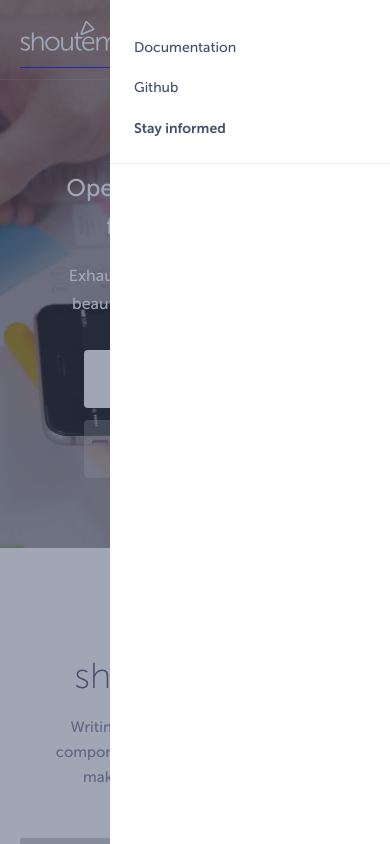
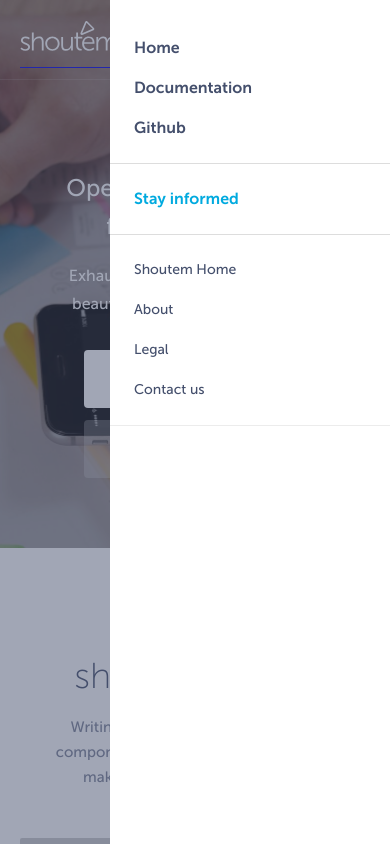
Before and after one commit to shoutem/ui, a plain HTML site: page index.html in a window 390 px wide. Both pictures are taken after a click on the link "Menu". Shown: the top 844 px of the page. Drawn offline with Linux system fonts and the light colour scheme.

Commit message:
Update mobile nav per design review

```diff
--- a/index.html
+++ b/index.html
@@ -28,11 +28,19 @@
 					<a href="#navigation" class="menu-toggle" aria-controls="primary-menu" aria-expanded="false">Menu</a href="#navigation">
 
 					<div class="navigation" id="navigation">
-						<ul class="menu nav-menu primary-menu">
+						<ul class ="menu nav-menu primary-menu">
+
 							<li class="close-navigation"><a href="#">Close</a></li>
+							<li><a href="http://shoutem.github.io/ui">Home</a></li>
 							<li><a href="http://shoutem.github.io/docs/ui-toolkit/introduction">Documentation</a></li>
 							<li><a href="https://github.com/shoutem/ui">Github</a></li>
-							<li><a href="#signup" class="button-signup">Stay informed</a></li>
+
+							<li class="menu-button-signup"><a href="#signup" class="button-signup">Stay informed</a></li>
+
+							<li class="sidelink"><a href="http://www.shoutem.com">Shoutem Home</a></li>
+							<li class="sidelink"><a href="http://www.shoutem.com/about">About</a></li>
+							<li class="sidelink"><a href="http://www.shoutem.com/legal">Legal</a></li>
+							<li class="sidelink"><a href="http://www.shoutem.com/contact">Contact us</a></li>
 						</ul>
 					</div>
 				</div>
--- a/style.css
+++ b/style.css
@@ -422,9 +422,17 @@
 }
 
 @media (max-width: 639px) {
+
+	.menu .menu-button-signup {
+		padding: 15px 0;
+		border-top: 1px solid #DDD;
+		border-bottom: 1px solid #DDD;
+		margin: 15px 0 !important;
+	}
 	.menu .button-signup {
 		border-radius: 0;
 		border: none;
+		color: #00aadf;
 	}
 }
 
@@ -1618,12 +1626,17 @@
 		text-decoration: none;
 		padding: 0 0 0 24px !important;
 		margin: 0 !important;
-		font-size: 0.875rem;
+		font-weight: 700;
 		transition: all .2s linear 0s;
 	}
 
 	.navigation li a:hover {
 	    background-color: rgba(0,170,223,0.16);
+	}
+
+	.navigation li.sidelink a {
+		font-weight: 500;
+		font-size: 0.875em;
 	}
 }
 
```
